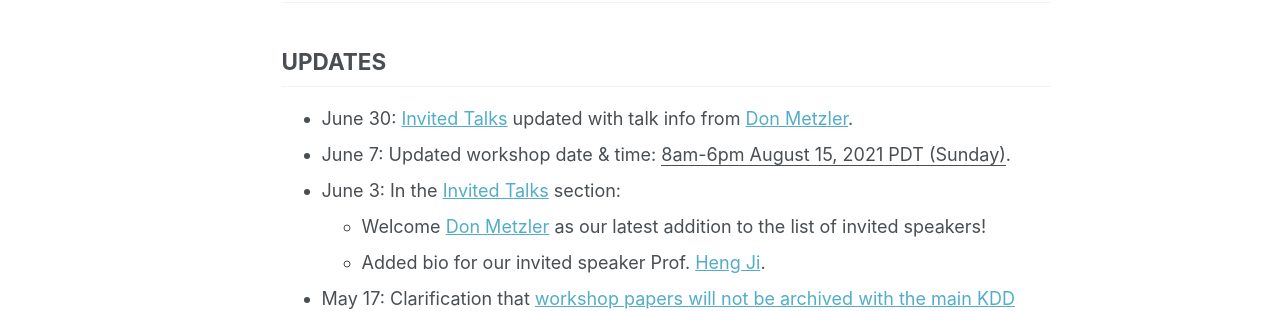
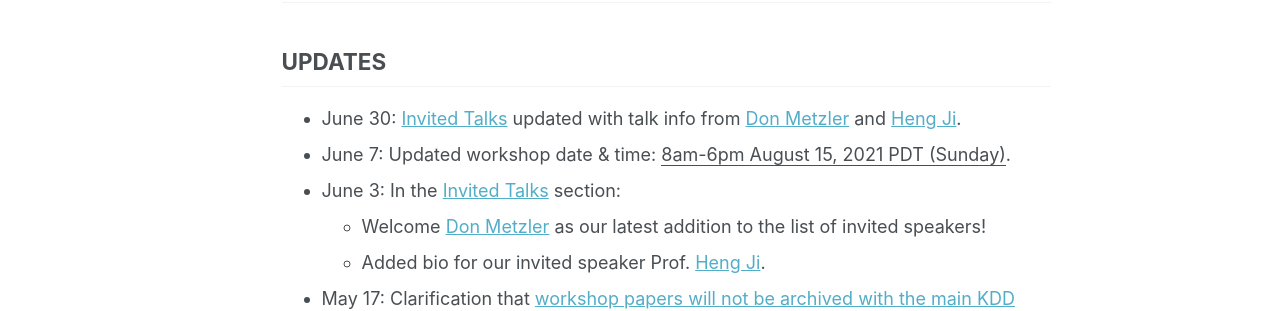
Before and after one commit to document-intelligence/DI-2022, a Jekyll site: the page built from _pages/cfp.md, in a window 1280 px wide and 900 px high. Shown: the part 289-600 px from the top of the window. Built offline with Jekyll 4.4.1, drawn with Linux system fonts in a browser that asks for light colours.

Commit message:
Update cfp.md

```diff
--- a/_pages/cfp.md
+++ b/_pages/cfp.md
@@ -13,7 +13,7 @@ redirect_from:
 
 ## UPDATES
 
-- June 30: [Invited Talks](https://document-intelligence.github.io/DI-2021/talks/) updated with talk info from [Don Metzler](https://research.google/people/DonaldMetzler/).
+- June 30: [Invited Talks](https://document-intelligence.github.io/DI-2021/talks/) updated with talk info from [Don Metzler](https://research.google/people/DonaldMetzler/) and [Heng Ji](https://cs.illinois.edu/about/people/faculty/hengji).
 - June 7: Updated workshop date & time: <ins>8am-6pm August 15, 2021 PDT (Sunday)</ins>.
 - June 3: In the [Invited Talks](https://document-intelligence.github.io/DI-2021/talks/) section:
   - Welcome [Don Metzler](https://research.google/people/DonaldMetzler/) as our latest addition to the list of invited speakers!
```
